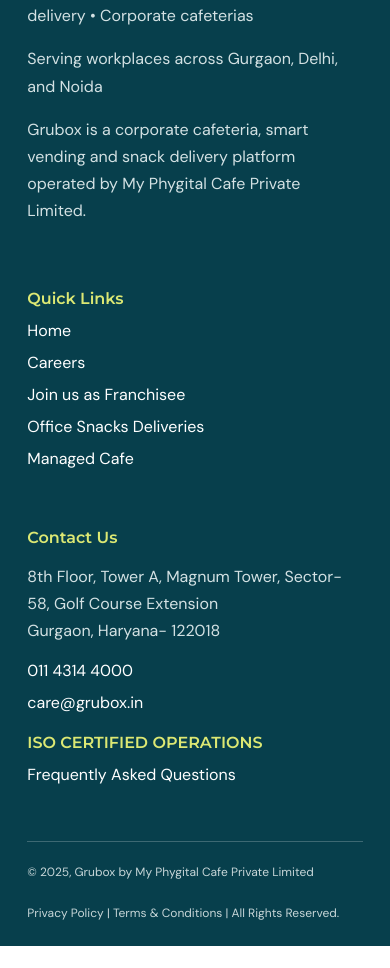
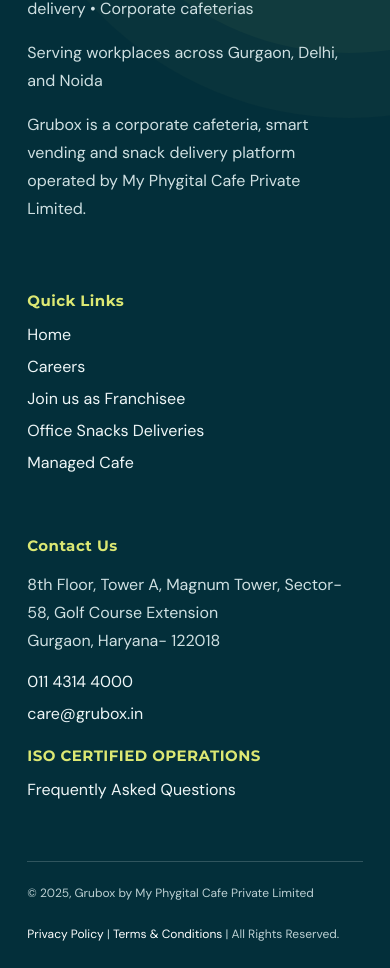
Before and after one commit to cherikakaushal/grubox-frontend-clone, a Next.js app: page / in a window 390 px wide. Shown: the part 9103-10071 px from the top of the page. Before the commit the page ends 10049 px from the top, so only its background shows below. Built offline with nearby package versions, Linux system fonts and the light colour scheme.

Commit message:
style: enhance footer presentation and responsiveness

```diff
--- a/components/Footer/Footer.module.css
+++ b/components/Footer/Footer.module.css
@@ -1 +1,18 @@
-.footer{background:var(--navy);color:#fff;padding:76px clamp(24px,7vw,110px) 25px}.grid{display:grid;grid-template-columns:2fr 1fr 1.35fr;gap:70px}.grid section:first-child{max-width:520px}.grid img{object-fit:cover;margin-bottom:15px}.grid h3{font:600 16px var(--font-display);color:var(--lime);margin:20px 0 12px}.grid p{color:#d3e1e3;line-height:1.7}.grid a{display:block;margin:11px 0}.bottom{border-top:1px solid #ffffff38;margin-top:45px;padding-top:22px;display:flex;justify-content:space-between;gap:25px;font-size:12px;color:#c7d6d8}.bottom a{display:inline}@media(max-width:760px){.grid{grid-template-columns:1fr;gap:28px}.bottom{flex-direction:column}}
+.footer { position: relative; padding: 86px clamp(24px,7vw,110px) 26px; overflow: hidden; color: #fff; background: var(--navy-deep); }
+.footer::before { content: ''; position: absolute; width: 440px; height: 440px; right: -180px; top: -230px; border: 1px solid rgba(220,232,115,.24); border-radius: 50%; box-shadow: 0 0 0 65px rgba(220,232,115,.035), 0 0 0 130px rgba(220,232,115,.025); }
+.grid { position: relative; display: grid; grid-template-columns: 2fr 1fr 1.3fr; gap: 70px; }
+.grid section:first-child { max-width: 520px; }
+.grid img { display: block; margin-bottom: 18px; object-fit: cover; border-radius: 3px; }
+.grid h3 { color: var(--lime); font: 700 15px var(--font-display); letter-spacing: .03em; margin: 22px 0 14px; }
+.grid p { color: #cfe0e2; line-height: 1.75; }
+.grid a { display: block; width: fit-content; margin: 11px 0; color: #eef6f7; transition: color .2s, transform .2s; }
+.grid a:hover { color: var(--lime); transform: translateX(3px); }
+.app { margin-top: 28px; padding: 22px; background: rgba(255,255,255,.06); border: 1px solid rgba(255,255,255,.12); border-radius: 15px; }
+.app strong { display: block; font: 700 17px var(--font-display); }
+.app span { display: block; color: #cfe0e2; font-size: 13px; margin: 8px 0 15px; }
+.app a { display: inline-flex; padding: 9px 15px; color: var(--navy-deep); font-weight: 700; background: var(--lime); border-radius: 999px; }
+.socials { display: flex; gap: 9px; margin-top: 18px; }
+.socials a { width: 31px; height: 31px; display: grid; place-items: center; margin: 0; color: var(--navy-deep); font: 700 11px Arial; background: #fff; border-radius: 50%; }
+.bottom { position: relative; display: flex; justify-content: space-between; gap: 25px; padding-top: 23px; margin-top: 50px; color: #bcd0d3; font-size: 12px; border-top: 1px solid rgba(255,255,255,.18); }
+.bottom a { color: #fff; }
+@media(max-width: 800px){.grid{grid-template-columns:1fr;gap:30px}.bottom{flex-direction:column}}
```
